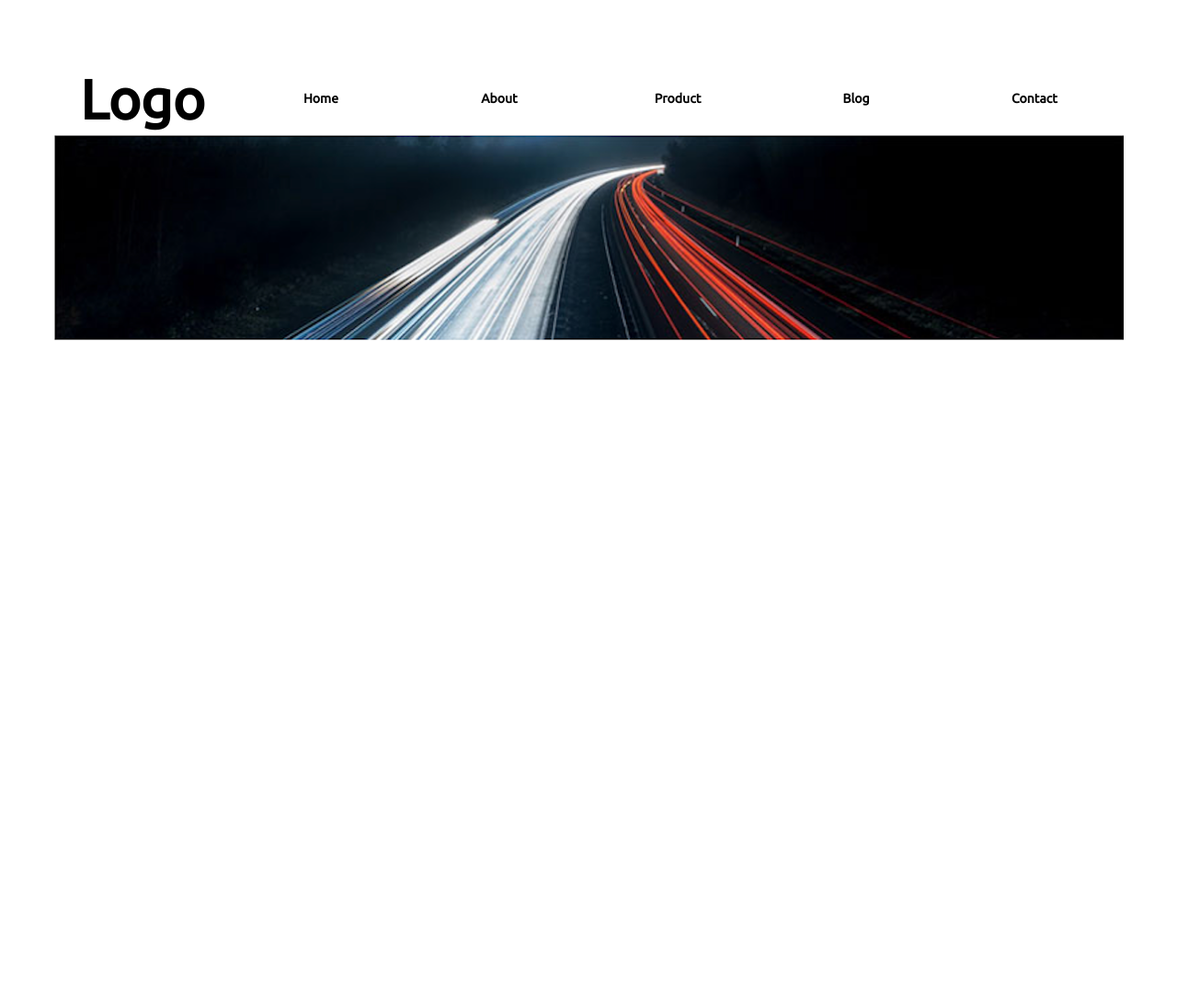
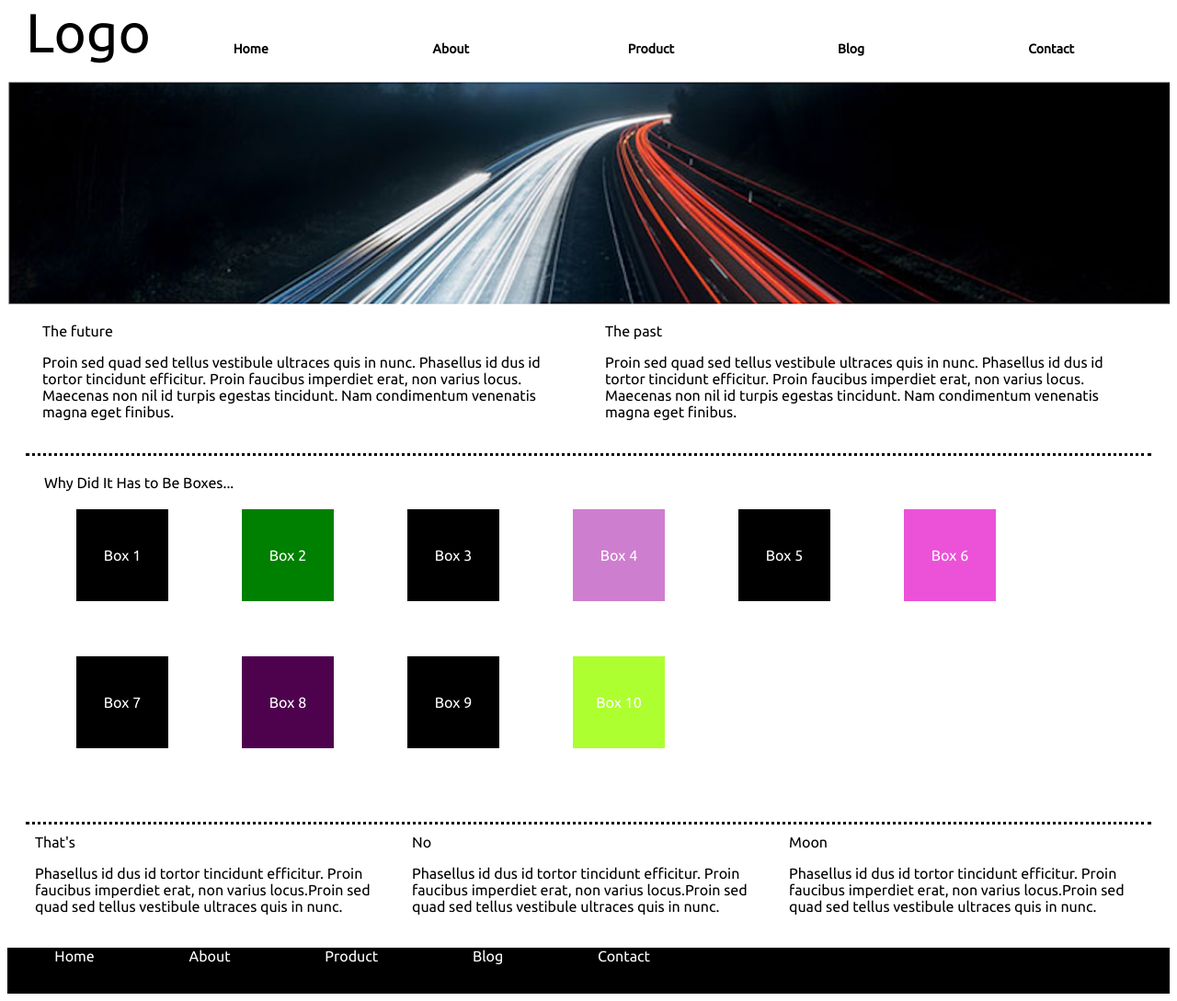
Before and after one commit to mgambina/mi-primer-html, a plain HTML site: page pedidopagweb.html in a window 1280 px wide. Shown: the part 20-1109 px from the top of the page at 92% size. Before the commit the page ends 800 px from the top, so only its background shows below. Drawn offline with Linux system fonts and the light colour scheme.

Commit message:
Desktop terminado

```diff
--- a/pedidopagweb.css
+++ b/pedidopagweb.css
@@ -2,12 +2,21 @@ body{
 font-family: 'Ubuntu', sans-serif;
 }
 
-
 .flex-container{
     display: flex;
     align-items: center;
-    justify-content: space-evenly;
     flex-direction: row;
+    justify-content: space-between
+
+}
+
+.logo {
+    display: flex;
+}
+
+.navContainer {
+    display: flex;
+    width: 100%
 }
 
 .menu{
@@ -22,8 +31,7 @@ font-family: 'Ubuntu', sans-serif;
 }
 
 .logo{
-    font-size: 60px
-
+    font-size: 60px;
 }
 
 .imagen{
@@ -31,23 +39,148 @@ font-family: 'Ubuntu', sans-serif;
 }
 .imagen img{
      width:100%; height: auto;
+}
+
+.container {
+    margin:20px;
+}
+
+.flex-container2{
+    display:flex;
+    justify-content: space-around;
+    align-items: center;
+    margin:20px
+}
+
+.title p{
+width:45vw;
+}
+.container3{
+    border-top: dotted;
+    margin:20px
+}
+
+.container3 .title3{
+    margin:20px
+}
+
+.flex-container3{
+display: flex;
+flex-wrap: wrap;
+margin:15px
+}
+
+.box{
+display: flex;
+min-height: 100px;
+width: 100px;
+color: white;
+margin-left: 40px;
+margin-right: 40px;
+margin-bottom: 60px;
+align-items: center;
+justify-content: center
 
 }
 
-.container {
-    /*width: 978px;*/
-    margin:50px;
+.box.uno, .box.tres, .box.cinco, .box.siete, .box.nueve {
+    background-color: black
+}
+.box.dos{
+    background-color: green
+}
+.box.cuatro{
+    background-color: rgba(196, 99, 196, 0.822)
+}
+.box.seis{
+    background-color: rgb(236, 82, 216)
+}
+.box.ocho{
+    background-color: rgb(78, 2, 78)
+}
+.box.diez{
+    background-color: greenyellow
 }
 
-/*@media only screen and (min-device-width : 768px) and (max-device-width : 1024px) and (orientation : portrait) {
-    .clase3, .clase4 {
-        float: none;
-        width:100%;
+.flex-container4{
+    display:flex;
+    justify-content: space-between;
+    align-items: center;
+    margin:10px
 
-      }
+}
 
-      .flex-container{
-          display: block;
-      }
+.container4{
+    border-top: dotted;
+    margin:20px;
 }
-*/
+
+.title2 p{
+    width:30vw;
+    }
+
+.flex-container5{
+    display: flex;
+    align-items: center;
+    justify-content: flex-start;
+    flex-direction: row;
+    background: black;
+}
+
+.menu2{
+    color: white;
+    margin: auto;
+    height: 50px;
+}
+
+@media only screen and (min-device-width : 667px) and (max-device-width : 768px) {
+    /*.logo{
+        flex-wrap: wrap
+    }
+
+    --NO LOGRO QUE LOGO SE VAYA PARA ARRIBA CUANDO PASO A TABLET, ES PORQUE DEBEERIA ESTAR EN UN DIV SEPARADO?--
+    */
+
+    .box.uno{
+        background-color: rgb(23, 153, 136)
+    }
+    .box.tres{
+        background-color: rgb(240, 231, 114)
+    }
+    .box.cinco{
+        background-color: rgb(64, 228, 187)
+    }
+    .box.siete{
+        background-color: rgb(224, 120, 89)
+    }
+    .box.nueve{
+        background-color: rgb(226, 10, 82)
+    }
+ }
+
+ .flex-container3{
+    display: flex;
+}
+
+@media only screen and (min-device-width: 375px) and (max-device-width: 667px) and (-webkit-min-device-pixel-ratio: 2) {
+    .box.uno{
+        background-color: rgb(23, 153, 136)
+    }
+    .box.tres{
+        background-color: rgb(240, 231, 114)
+    }
+    .box.cinco{
+        background-color: rgb(64, 228, 187)
+    }
+    .box.siete{
+        background-color: rgb(224, 120, 89)
+    }
+    .box.nueve{
+        background-color: rgb(226, 10, 82)
+    }
+
+    .flex-container3{
+        display: flex;
+        flex-direction: row-reverse;
+    }
+}
--- a/pedidopagweb.html
+++ b/pedidopagweb.html
@@ -7,22 +7,92 @@
             </style>
       <title>Logo &nbsp; </title>
   </head>
+
 <body>
+
 <div class="container">
+
     <div class="flex-container">
-    <div class="menu logo">Logo</div>
+        <div class="logo">Logo</div>
+        <div class="navContainer">
             <div class="menu">Home</div>
             <div class="menu">About</div>
             <div class="menu">Product</div>
             <div class="menu">Blog</div>
             <div class="menu">Contact</div>
         </div>
+    </div>
+</div>
 
 <div>
     <div class="imagen"><img src="./layout1_desktop.png" /></div>
 </div>
+
+<div class="container2">
+    <div class="flex-container2">
+        <div class="title">
+             The future
+            <p>Proin sed quad sed tellus vestibule ultraces quis in nunc. Phasellus id dus id tortor tincidunt efficitur. Proin faucibus imperdiet erat, non varius locus.
+                    Maecenas non nil id turpis egestas tincidunt. Nam condimentum venenatis magna eget finibus.</p>
         </div>
 
+        <div class="title">
+            The past
+             <p>Proin sed quad sed tellus vestibule ultraces quis in nunc. Phasellus id dus id tortor tincidunt efficitur. Proin faucibus imperdiet erat, non varius locus.
+                    Maecenas non nil id turpis egestas tincidunt. Nam condimentum venenatis magna eget finibus.</p>
+        </div>
+    </div>
+</div>
+
+<div class="container3">
+        <div class="title3">Why Did It Has to Be Boxes...</div>
+        <div class="flex-container3">
+            <div class="box uno">Box 1</div>
+            <div class="box dos">Box 2</div>
+            <div class="box tres">Box 3</div>
+            <div class="box cuatro">Box 4</div>
+            <div class="box cinco">Box 5</div>
+            <div class="box seis">Box 6</div>
+            <div class="box siete">Box 7</div>
+            <div class="box ocho">Box 8</div>
+            <div class="box nueve">Box 9</div>
+            <div class="box diez">Box 10</div>
+        </div>
+</div>
+<div class="container4">
+        <div class="flex-container4">
+            <div class="title2">
+                 That's
+                <p>Phasellus id dus id tortor tincidunt efficitur. Proin faucibus imperdiet erat, non varius locus.Proin sed quad sed tellus vestibule ultraces quis in nunc.</p>
+            </div>
+
+            <div class="title2">
+                No
+                 <p>Phasellus id dus id tortor tincidunt efficitur. Proin faucibus imperdiet erat, non varius locus.Proin sed quad sed tellus vestibule ultraces quis in nunc.</p>
+            </div>
+
+            <div class="title2">
+                    Moon
+                     <p>Phasellus id dus id tortor tincidunt efficitur. Proin faucibus imperdiet erat, non varius locus.Proin sed quad sed tellus vestibule ultraces quis in nunc.</p>
+                </div>
+
+        </div>
+</div>
+
+
+<div class="container5">
+        <div class="flex-container5">
+            <div class="menu2">Home</div>
+            <div class="menu2">About</div>
+            <div class="menu2">Product</div>
+            <div class="menu2">Blog</div>
+            <div class="menu2">Contact</div>
+            <div class="menu2"></div>
+            <div class="menu2"></div>
+            <div class="menu2"></div>
+            <div class="menu2"></div>
+            <div class="menu2"></div>
+        </div>
 
 
   </body>
```
Also changed, not shown: 1 other file. Lines whose indentation alone changed are shown as unchanged.
